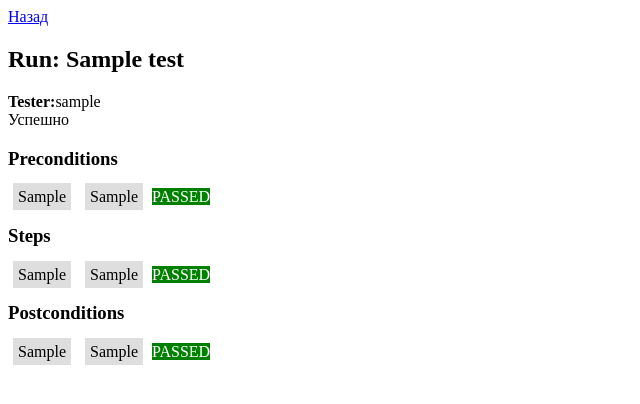
After one commit to DmitrySkryabin/TestLite, a Django app: page /runs/run/1 in a window 1280 px wide. The commit adds this page. Shown: the top 404 px of the page, without its empty margins (0-640 px from the left). Run offline with Django 4.2, Linux system fonts and the light colour scheme; tables that the repository leaves empty hold one stand-in row (values such as "Sample post").

Commit message:
update test_run info

```diff
--- /dev/null
+++ b/TestLite/static/css/style.css
@@ -0,0 +1,4 @@
+.result{
+    padding: 10px;
+    border-radius: 2px;
+}
--- a/TestLite/tests/urls.py
+++ b/TestLite/tests/urls.py
@@ -1,19 +1,3 @@
-"""
-URL configuration for TestLite project.
-
-The `urlpatterns` list routes URLs to views. For more information please see:
-    https://docs.djangoproject.com/en/4.2/topics/http/urls/
-Examples:
-Function views
-    1. Add an import:  from my_app import views
-    2. Add a URL to urlpatterns:  path('', views.home, name='home')
-Class-based views
-    1. Add an import:  from other_app.views import Home
-    2. Add a URL to urlpatterns:  path('', Home.as_view(), name='home')
-Including another URLconf
-    1. Import the include() function: from django.urls import include, path
-    2. Add a URL to urlpatterns:  path('blog/', include('blog.urls'))
-"""
 from django.urls import path
 from . import views
 
--- a/TestLite/tests_run/models.py
+++ b/TestLite/tests_run/models.py
@@ -17,11 +17,11 @@ class ResultChoice(models.TextChoices):
     PASSED = 'P', _('Успешно')
     FAIL = 'F', _('Провал')
     ERROR = 'E', _('Ошибка')
-    BLOCKED = 'B',_('Заблокирован')
+    SKIPED = 'S',_('Пропущен')
 
     def _get_order(self):
         return {
-            ResultChoice.BLOCKED[0]: 0,
+            ResultChoice.SKIPED[0]: 0,
             ResultChoice.PASSED[0]: 1,
             ResultChoice.FAIL[0]: 2,
             ResultChoice.ERROR[0]: 3
@@ -63,6 +63,9 @@ class TestRun(models.Model):
     start_on = models.DateTimeField()
     stop_on = models.DateTimeField(auto_now=True)
 
+    def __str__(self):
+        return f'Run: {self.test.name}'
+
 
 
 class TestRunPrecondition(models.Model):
--- /dev/null
+++ b/TestLite/tests_run/templates/tests_run/includes/step_inner.html
@@ -0,0 +1,9 @@
+<span style="background: #dedede; padding: 5px; margin: 20px 5px;">{{ item.action }}</span>
+<span style="background: #dedede; padding: 5px; margin: 20px 5px;">{{ item.expected_result }}</span>
+{% if item.result == "P" %}
+<span style="background: green; color: white">PASSED</span>
+{% elif item.result == "S" %}
+<span style="background: #444; color: white">SKIPED</span>
+{% else %}
+<span style="background: red; color: white">{% if item.result == "E" %}ERROR{% elif item.result == "F" %}FAIL{% endif %}</span>
+{% endif %}
--- /dev/null
+++ b/TestLite/tests_run/templates/tests_run/testrun_detail.html
@@ -0,0 +1,23 @@
+{% extends 'main.html' %}
+
+{% block content %}
+
+<a href="{% url 'tests_run:test_run_list' %}">Назад</a> <br>
+
+<h2>{{ data.test_run }}</h2>
+<b>Tester:</b>{{ data.test_run.tester }} <br>
+{{ data.test_run.get_result_display  }}
+
+<h3>Preconditions</h3>
+{% for item in data.test_run_preconditions %}
+    <div style="margin: 15px 0px;">{% include 'tests_run/includes/step_inner.html' %} </div>
+{% endfor %}
+<h3>Steps</h3>
+{% for item in data.test_run_steps %}
+    <div style="margin: 15px 0px;">{% include 'tests_run/includes/step_inner.html' %} </div>
+{% endfor %}
+<h3>Postconditions</h3>
+{% for item in data.test_run_postconditions %}
+    <div style="margin: 15px 0px;">{% include 'tests_run/includes/step_inner.html' %}</div>
+{% endfor %}
+{% endblock %}
--- a/TestLite/tests_run/templates/tests_run/test_run_form.html
+++ b/TestLite/tests_run/templates/tests_run/testrun_form.html
@@ -1,8 +1,9 @@
 {% extends 'main.html' %}
 
 {% block content %}
+<a href="{% url 'tests:test_detail' test.id %}">Назад</a>
 
-<a href="{% url 'tests:test_detail' test_id %}">Назад</a>
+<h2>{{ test.name }}</h2>
 
 <form action="" method="post">
     <h2>Test run info</h2>
--- a/TestLite/tests_run/urls.py
+++ b/TestLite/tests_run/urls.py
@@ -4,5 +4,7 @@ from . import views
 app_name = 'tests_run'
 
 urlpatterns = [
-    path('execute/<int:id>', views.TestRunFormView.as_view(), name='execute'),
+    path('', views.TestRunListView.as_view(), name='test_run_list'),
+    path('execute/<int:id>', views.TestRunCreateView.as_view(), name='execute'),
+    path('run/<int:id>', views.TestRunDetailView.as_view(), name='test_run_detail')
 ]
--- a/TestLite/tests_run/views.py
+++ b/TestLite/tests_run/views.py
@@ -5,7 +5,9 @@ from django.shortcuts import render
 from django.http import HttpResponse
 from django.forms import formset_factory, modelformset_factory
 from django.contrib.auth import get_user_model
-from django.views.generic import DetailView, TemplateView, CreateView, FormView, TemplateView
+from django.shortcuts import redirect
+from django.urls import reverse
+from django.views.generic import DetailView, TemplateView, CreateView, FormView, TemplateView, ListView
 
 from tests.models import Test, TestPrecondition, TestPostcondition, TestStep
 from .models import ResultChoice, TestRun, ResultChoice, TestRunPrecondition, TestRunStep, TestRunPostcondition
@@ -13,9 +15,32 @@ from .forms import TestRunForm, TestResultsFormset
 from .services import TestRunServices
 
 
+class TestRunListView(ListView):
+    '''Список всех ранов (прогонов) теста'''
+    queryset = TestRun.objects.all()
 
-class TestRunFormView(TemplateView):
-    template_name = 'tests_run/test_run_form.html'
+
+
+class TestRunDetailView(DetailView):
+    '''Детальная информация по прогону теста'''
+    context_object_name = 'data'
+    template_name = 'tests_run/testrun_detail.html'
+
+    def get_object(self):
+        test_run = TestRun.objects.filter(id=self.kwargs.get('id')).first()
+        print(test_run.get_result_display())
+        return {
+            'test_run':TestRun.objects.filter(id=self.kwargs.get('id')).first(),
+            'test_run_preconditions': TestRunPrecondition.objects.filter(test_run__id=self.kwargs.get('id')).all(),
+            'test_run_steps': TestRunStep.objects.filter(test_run__id=self.kwargs.get('id')).all(),
+            'test_run_postconditions': TestRunPostcondition.objects.filter(test_run__id=self.kwargs.get('id')).all()
+        }
+
+
+
+class TestRunCreateView(TemplateView):
+    '''Вью для сохранения экземпляра выполнения теста'''
+    template_name = 'tests_run/testrun_form.html'
 
 
     def get_context_data(self, *args, **kwargs):
@@ -35,80 +60,22 @@ class TestRunFormView(TemplateView):
             context['test_step_formset'] = TestResultsFormset(initial=test_steps, prefix='step', form_kwargs={'result_required': True})
             context['test_postcondition_formset'] = TestResultsFormset(initial=test_postconditions, prefix='postcondition')
 
-        context['test_id'] = test_id
+        context['test'] = Test.objects.filter(id=test_id).first()
         return context
-
-
-    # def fill_instance_of_data(self, instance, position, obj):
-    #     record = obj()
-    #     record.action = instance['action']
-    #     record.expected_result = instance['expected_result']
-    #     record.position = position
-
-    #     if instance['result'] == '':
-    #         record.result = 'P'
-    #     else:
-    #         record.result = instance['result']
-
-    #     return record
 
 
     def post(self, request, *args, **kwargs):
         context = self.get_context_data()
         if context['test_precondition_formset'].is_valid() and context['test_step_formset'].is_valid() and context['test_postcondition_formset'].is_valid():
 
-            TestRunServices.save_test_run(
-                test_id=context['test_id'],
+            test_run = TestRunServices.save_test_run(
+                test=context['test'],
                 user=request.user,
                 preconditions=context['test_precondition_formset'].cleaned_data,
                 steps=context['test_step_formset'].cleaned_data,
                 postconditions=context['test_postcondition_formset'].cleaned_data
             )
-            # тут нахуй убрать результат и тип пусть автоматом хуярит
-            # да и юзера нада ловить
 
-            # test_run = TestRun()
-            # test_run.test = Test.objects.get(id=context['test_id'])
-            # test_run.start_on = datetime.now()
-            # test_run.type = 'M'
-            # #test_run.save()
-
-            # calculated_result = ResultChoice.BLOCKED
-
-            # test_run_preconditions = []
-            # test_run_steps = []
-            # test_run_postconditions = []
-
-            # for i, instance in enumerate(context['test_precondition_formset'].cleaned_data):
-            #     test_run_precondition = self.fill_instance_of_data(instance, i, TestRunPrecondition)
-            #     test_run_precondition.test_run = test_run
-            #     test_run_preconditions.append(test_run_precondition)
-
-            # for i, instance in enumerate(context['test_step_formset'].cleaned_data):
-            #     test_run_step = self.fill_instance_of_data(instance, i, TestRunStep)
-            #     test_run_step.test_run = test_run
-            #     test_run_steps.append(test_run_step)
-
-            #     if calculated_result.its_bellow(test_run_step.result):
-            #         calculated_result = ResultChoice(test_run_step.result)
-
-            # for i, instance in enumerate(context['test_postcondition_formset'].cleaned_data):
-            #     test_run_postcondition = self.fill_instance_of_data(instance, i, TestRunPostcondition)
-            #     test_run_postcondition.test_run = test_run
-            #     test_run_postconditions.append(test_run_postcondition)
-
-            # test_run.result = calculated_result
-            # test_run.tester = requset.user
-            # test_run.save()
-
-            # for precondition, step, postcondition in itertools.zip_longest(test_run_preconditions, test_run_steps, test_run_postconditions):
-            #     if precondition is not None:
-            #         precondition.save()
-            #     if step is not None:
-            #         step.save()
-            #     if postcondition is not None:
-            #         postcondition.save()
-
-            return HttpResponse('heh')
+            return redirect(reverse('tests_run:test_run_detail', kwargs={'id': test_run.id}))
         else:
             return self.render_to_response(self.get_context_data())
```
Also changed, not shown: TestLite/tests/template/tests/test_detail.html (+2 -1 lines), TestLite/tests/template/tests/test_list.html (+2 -1 lines), TestLite/tests_run/services.py (+21 -45 lines), TestLite/tests_run/templates/tests_run/testrun_list.html (added, +12 -0 lines).
